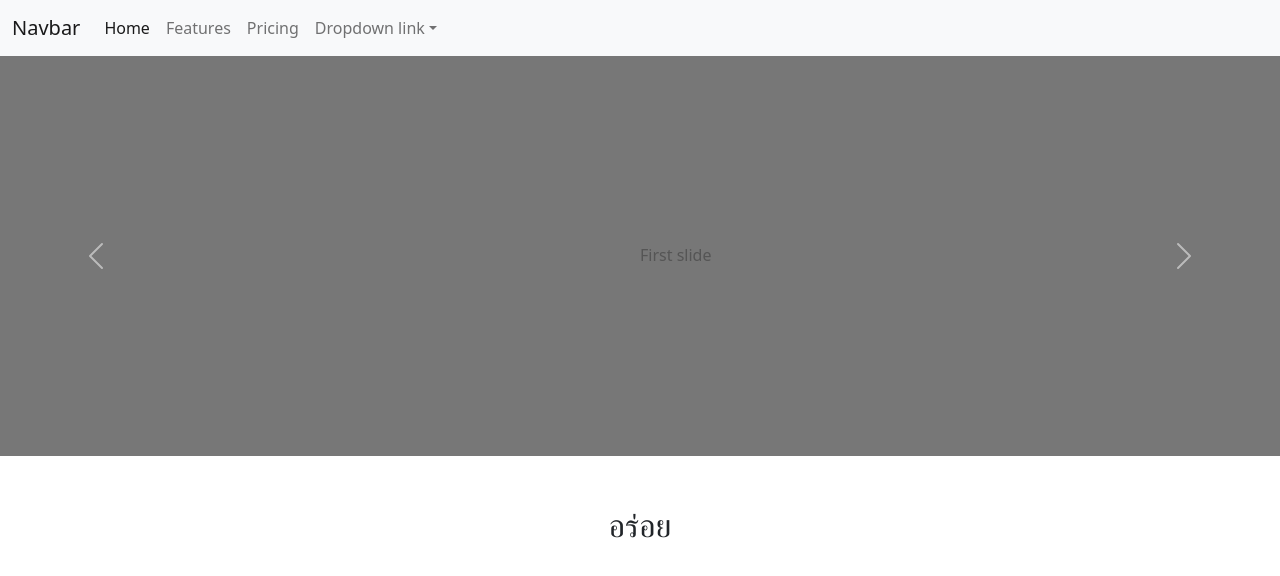
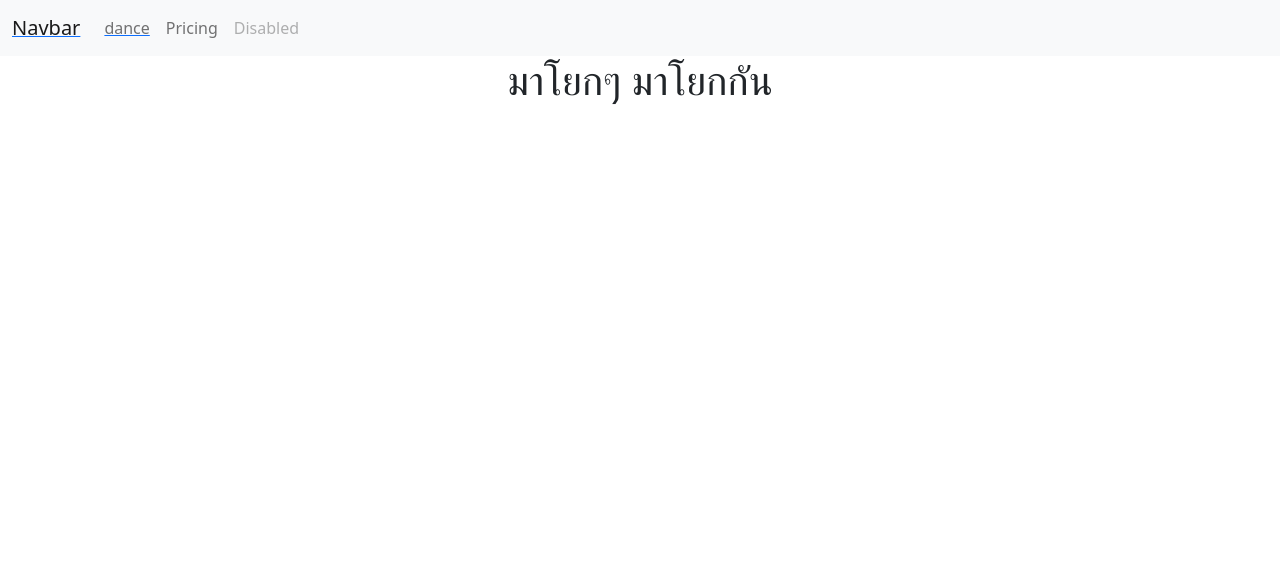
Before and after one commit to Narutchai01/tsm_academy01, a React (Create React App) app: page /dance in a window 1280 px wide. Shown: the top 576 px of the page. Built offline with nearby package versions, Linux system fonts and the light colour scheme.

Commit message:
ทำ Route สร้าง home

```diff
--- a/package.json
+++ b/package.json
@@ -9,6 +9,7 @@
     "bootstrap": "^5.2.0-beta1",
     "react": "^18.2.0",
     "react-dom": "^18.2.0",
+    "react-router-dom": "^6.3.0",
     "react-scripts": "5.0.1",
     "web-vitals": "^2.1.4"
   },
--- a/src/App.js
+++ b/src/App.js
@@ -3,15 +3,18 @@ import 'bootstrap/dist/css/bootstrap.min.css';
 
 import Nevbar from './component/Nev';
 import Carousel from './component/Carousel';
+import { Route, Routes } from 'react-router-dom';
+import Dancepage from './Pages/Dancepage';
+import Homepage from './Pages/Homepage';
 
 function App() {
   return (
     <div className="App">
       <Nevbar/>
-      <Carousel/>
-      <div className='App-grid'>
-          <h2>อร่อย</h2>
-        </div>
+      <Routes>
+        <Route path="/" element={<Homepage/>} />
+        <Route path="dance" element={<Dancepage/>} />
+      </Routes>
     </div>
   );
 }
--- /dev/null
+++ b/src/Pages/Dancepage.js
@@ -0,0 +1,7 @@
+export default function Dancepage(){
+    return(
+        <>
+        <h1>มาโยกๆ มาโยกกัน</h1>
+        </>
+    )
+}
--- /dev/null
+++ b/src/Pages/Homepage.js
@@ -0,0 +1,11 @@
+import Carousel from "../component/Carousel"
+export default function Homepage(){
+    return(
+        <>
+        <Carousel/>
+        <div className='App-grid'>
+          <h2>อร่อย</h2>
+        </div>
+        </>
+    )
+}
--- a/src/component/Nev.js
+++ b/src/component/Nev.js
@@ -1,34 +1,27 @@
-
-
+import React from "react";
+import {NavLink} from "react-router-dom";
 export default function Nevbar(){
     return(
         <>
             <nav class="navbar navbar-expand-lg bg-light">
                 <div class="container-fluid">
-                <a class="navbar-brand" href="#">Navbar</a>
-                <button class="navbar-toggler" type="button" data-bs-toggle="collapse" data-bs-target="#navbarNavDropdown" aria-controls="navbarNavDropdown" aria-expanded="false" aria-label="Toggle navigation">
+                    <NavLink to="/"><a class="navbar-brand" href="#">Navbar</a></NavLink>
+                    <button class="navbar-toggler" type="button" data-bs-toggle="collapse" data-bs-target="#navbarNav" aria-controls="navbarNav" aria-expanded="false" aria-label="Toggle navigation">
                         <span class="navbar-toggler-icon"></span>
                     </button>
-                <div class="collapse navbar-collapse" id="navbarNavDropdown">
+                    <div class="collapse navbar-collapse" id="navbarNav">
                         <ul class="navbar-nav">
                         <li class="nav-item">
-                        <a class="nav-link active" aria-current="page" href="dance">Home</a>
+                        {/* <Link href="#"><a>Home</a></Link> */}
                         </li>
                         <li class="nav-item">
-                        <a class="nav-link" href="#">Features</a>
+                            <NavLink to="dance"><a class="nav-link">dance</a></NavLink>
                         </li>
                         <li class="nav-item">
                         <a class="nav-link" href="#">Pricing</a>
                         </li>
-                    <li class="nav-item dropdown">
-                        <a class="nav-link dropdown-toggle" href="#" id="navbarDropdownMenuLink" role="button" data-bs-toggle="dropdown" aria-expanded="false">
-                        Dropdown link
-                        </a>
-                        <ul class="dropdown-menu" aria-labelledby="navbarDropdownMenuLink">
-                        <li><a class="dropdown-item" href="#">Action</a></li>
-                        <li><a class="dropdown-item" href="#">Another action</a></li>
-                        <li><a class="dropdown-item" href="#">Something else here</a></li>
-                        </ul>
+                        <li class="nav-item">
+                        <a class="nav-link disabled">Disabled</a>
                         </li>
                         </ul>
                     </div>
--- a/src/index.js
+++ b/src/index.js
@@ -3,11 +3,14 @@ import ReactDOM from 'react-dom/client';
 import './index.css';
 import App from './App';
 import reportWebVitals from './reportWebVitals';
+import { BrowserRouter } from 'react-router-dom';
 
 const root = ReactDOM.createRoot(document.getElementById('root'));
 root.render(
   <React.StrictMode>
-    <App />
+    <BrowserRouter>
+      <App />
+    </BrowserRouter>
   </React.StrictMode>
 );
 
```
Also changed, not shown: 1 other file (tests, documents, lock files or other folders). Lines whose indentation alone changed are shown as unchanged.
